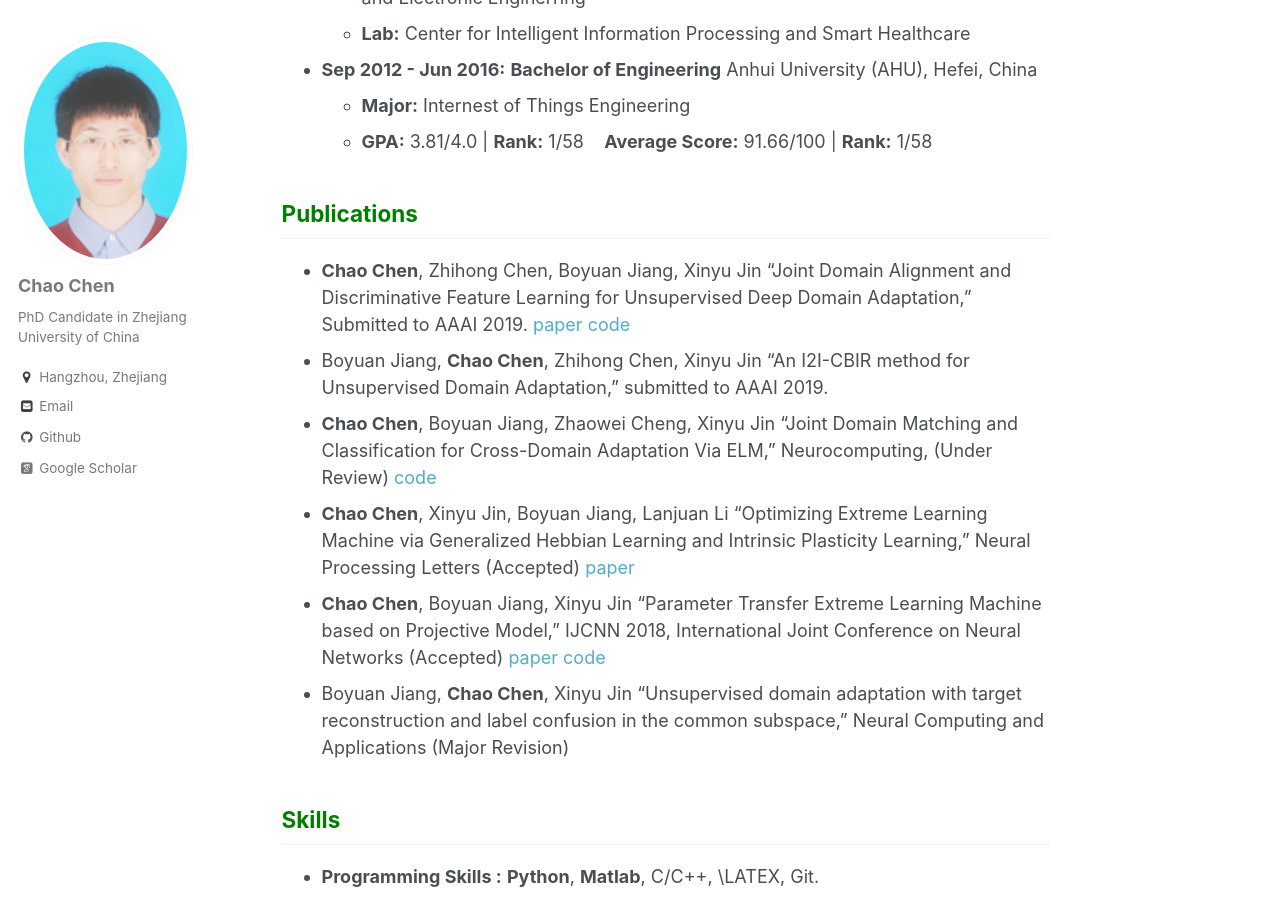
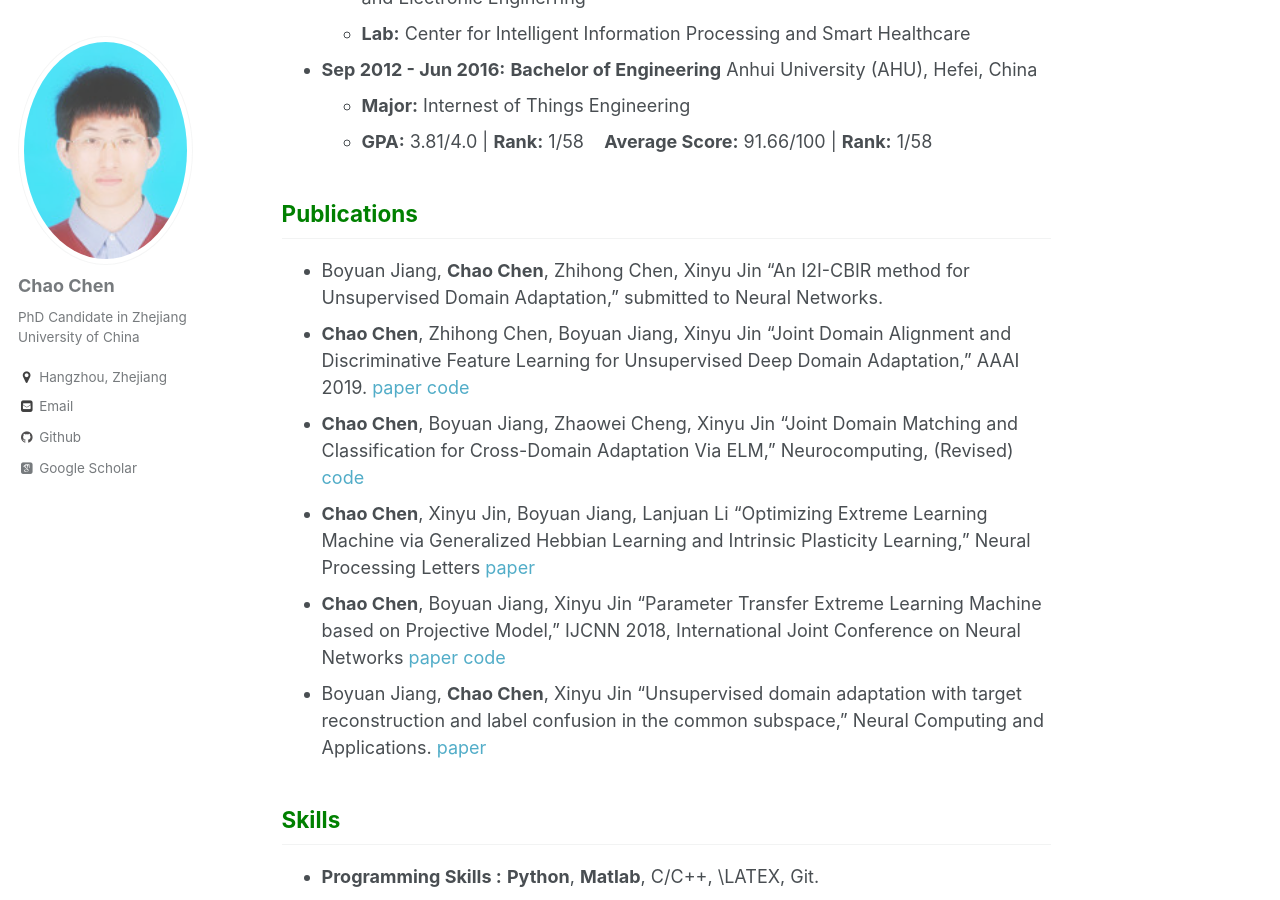
Before and after one commit to chenchao666/chenchao666.github.io, a Jekyll site: the page built from _pages/about.md, in a window 1280 px wide and 900 px high, scrolled down 639 px. Built offline with Jekyll 4.4.1, drawn with Linux system fonts in a browser that asks for light colours; some web fonts are replaced.

Commit message:
Update about.md

```diff
--- a/_pages/about.md
+++ b/_pages/about.md
@@ -23,15 +23,15 @@ My research interests cover a range of issues : **Statistics and Optimization**,
   - **GPA:** 3.81/4.0 \| **Rank:** 1/58 &nbsp;&nbsp; **Average Score:** 91.66/100 \| **Rank:** 1/58
 
 ## <span style="color: green"> Publications </span>
-* **Chao Chen**, Zhihong Chen, Boyuan Jiang, Xinyu Jin “Joint Domain Alignment and Discriminative Feature Learning for Unsupervised Deep Domain Adaptation,” Submitted to AAAI 2019. [paper](https://arxiv.org/abs/1808.09347) [code](https://github.com/chenchao666/JDDA-Master)
-* Boyuan Jiang, **Chao Chen**, Zhihong Chen, Xinyu Jin “An I2I-CBIR method for Unsupervised Domain Adaptation,” submitted to AAAI 2019.
-* **Chao Chen**, Boyuan Jiang, Zhaowei Cheng, Xinyu Jin “Joint Domain Matching and Classification for Cross-Domain Adaptation Via ELM,” Neurocomputing, (Under Review) [code](https://github.com/chenchao666/JDMC)
+* Boyuan Jiang, **Chao Chen**, Zhihong Chen, Xinyu Jin “An I2I-CBIR method for Unsupervised Domain Adaptation,” submitted to Neural Networks.
+* **Chao Chen**, Zhihong Chen, Boyuan Jiang, Xinyu Jin “Joint Domain Alignment and Discriminative Feature Learning for Unsupervised Deep Domain Adaptation,” AAAI 2019. [paper](https://arxiv.org/abs/1808.09347) [code](https://github.com/chenchao666/JDDA-Master)
+* **Chao Chen**, Boyuan Jiang, Zhaowei Cheng, Xinyu Jin “Joint Domain Matching and Classification for Cross-Domain Adaptation Via ELM,” Neurocomputing, (Revised) [code](https://github.com/chenchao666/JDMC)
 * **Chao Chen**, Xinyu Jin, Boyuan Jiang, Lanjuan Li “Optimizing Extreme Learning Machine via Generalized Hebbian Learning
-and Intrinsic Plasticity Learning,” Neural Processing Letters (Accepted) [paper](https://link.springer.com/article/10.1007/s11063-018-9869-6)
+and Intrinsic Plasticity Learning,” Neural Processing Letters [paper](https://link.springer.com/article/10.1007/s11063-018-9869-6)
 * **Chao Chen**, Boyuan Jiang, Xinyu Jin “Parameter Transfer Extreme Learning Machine based on Projective Model,” IJCNN 2018,
-International Joint Conference on Neural Networks (Accepted) [paper](https://arxiv.org/abs/1809.01018) [code](https://github.com/chenchao666/PTELM)
+International Joint Conference on Neural Networks [paper](https://arxiv.org/abs/1809.01018) [code](https://github.com/chenchao666/PTELM)
 * Boyuan Jiang, **Chao Chen**, Xinyu Jin “Unsupervised domain adaptation with target reconstruction and label confusion in
-the common subspace,” Neural Computing and Applications (Major Revision)
+the common subspace,” Neural Computing and Applications. [paper](https://link.springer.com/article/10.1007/s00521-018-3846-x)
 
 ## <span style="color: green"> Skills </span>
 * **Programming Skills :** **Python**, **Matlab**, C/C++, \LATEX, Git.
```
